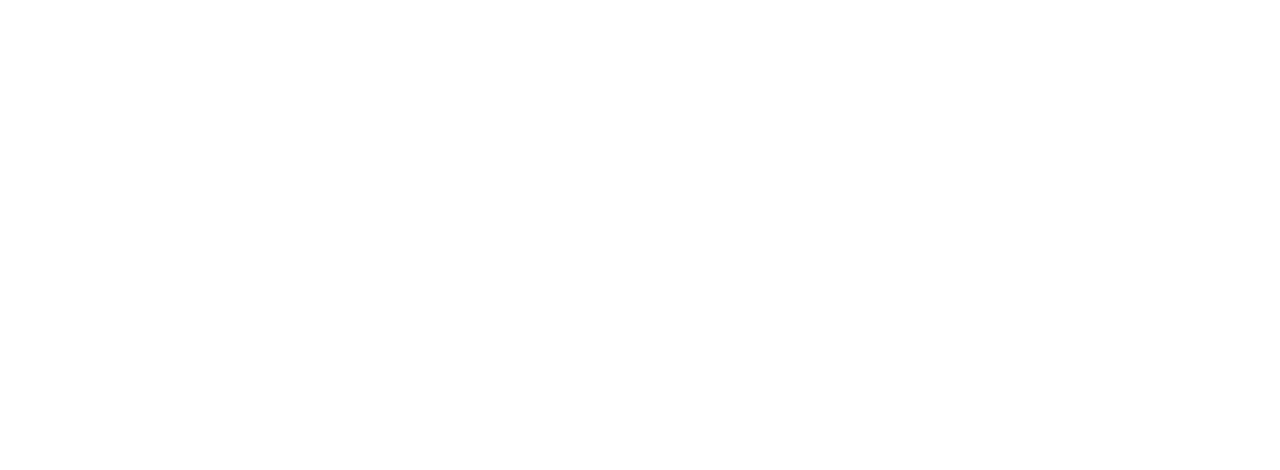
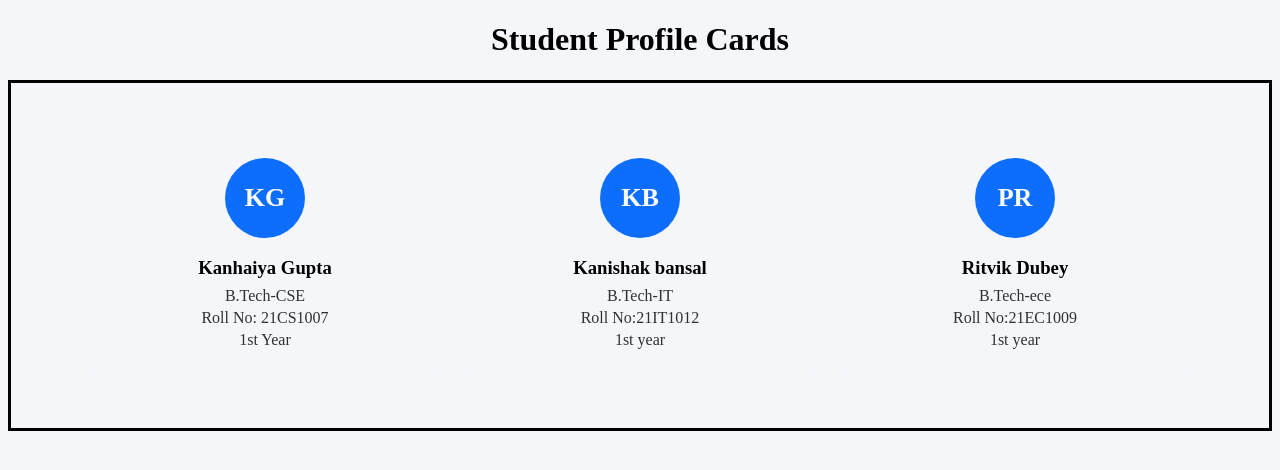
Before and after one commit to kanhaiyagupta3211-netizen/25VA151, a plain HTML site: page CSS/exp8.html in a window 1280 px wide. Drawn offline with Linux system fonts and the light colour scheme.

Commit message:
experiment

```diff
--- a/CSS/exp8.html
+++ b/CSS/exp8.html
@@ -0,0 +1,97 @@
+<!DOCTYPE html>
+<html lang="en">
+<head>
+    <meta charset="UTF-8">
+    <meta name="viewport" content="width=device-width, initial-scale=1.0">
+    <title>EXPERIMENT-8,Kanhaiya gupta</title>
+    <style>
+        body{
+            background-color: #f4f6fa;
+
+        }
+
+        .container{
+
+            border: 3px solid black;
+            display: flex;
+            flex-direction: row;
+            justify-content: center;
+            align-items: center;
+            flex-wrap: wrap;
+            gap: 25px;
+            padding: 50px;
+
+        }
+        .card{
+            width: 300px;
+            background-color: #f4f6fa;
+            padding: 25px;
+            text-align: center;
+            border-radius: 15px;
+
+
+        }
+
+        #circle{
+            width: 80px;
+            height: 80px;
+            background-color: #0d6efd;
+            color:white;
+            font-size: 26px;
+            font-weight: bold;
+            border-radius: 50px;
+            display: flex;
+            justify-content: center;
+            align-items: center;
+            margin: auto;
+
+        }
+        .card h3{
+            margin-bottom: 8px;
+        }
+        .card p{
+            margin: 4px 0px;
+            color: #313131;
+        }
+
+    </style>
+</head>
+<body>
+    <CENTER>
+    <header>
+        <h1>Student Profile Cards</h1>
+    </header>
+
+    <div class="container">
+
+        <div class="card">
+            <div id="circle">KG</div>
+            <h3>Kanhaiya Gupta</h3>
+            <p>B.Tech-CSE</p>
+            <p>Roll No: 21CS1007</p>
+            <p>1st Year</p>
+        </div>
+
+        <div class="card">
+            <div id="circle">KB</div>
+            <h3>Kanishak bansal</h3>
+            <p>B.Tech-IT</p>
+            <p>Roll No:21IT1012</p>
+            <p>1st year</p>
+        </div>
+
+        <div class="card">
+            <div id="circle">PR</div>
+            <h3>Ritvik Dubey</h3>
+            <p>B.Tech-ece</p>
+            <p>Roll No:21EC1009</p>
+            <p>1st year</p>
+        </div>
+
+    </div>
+    </CENTER>
+
+
+
+</body>
+</html>
```
Also changed, not shown: CSS/exp6.html (+1 -1 lines), CSS/exp7.html (+3 -2 lines), CSS/exp9.html (added).
